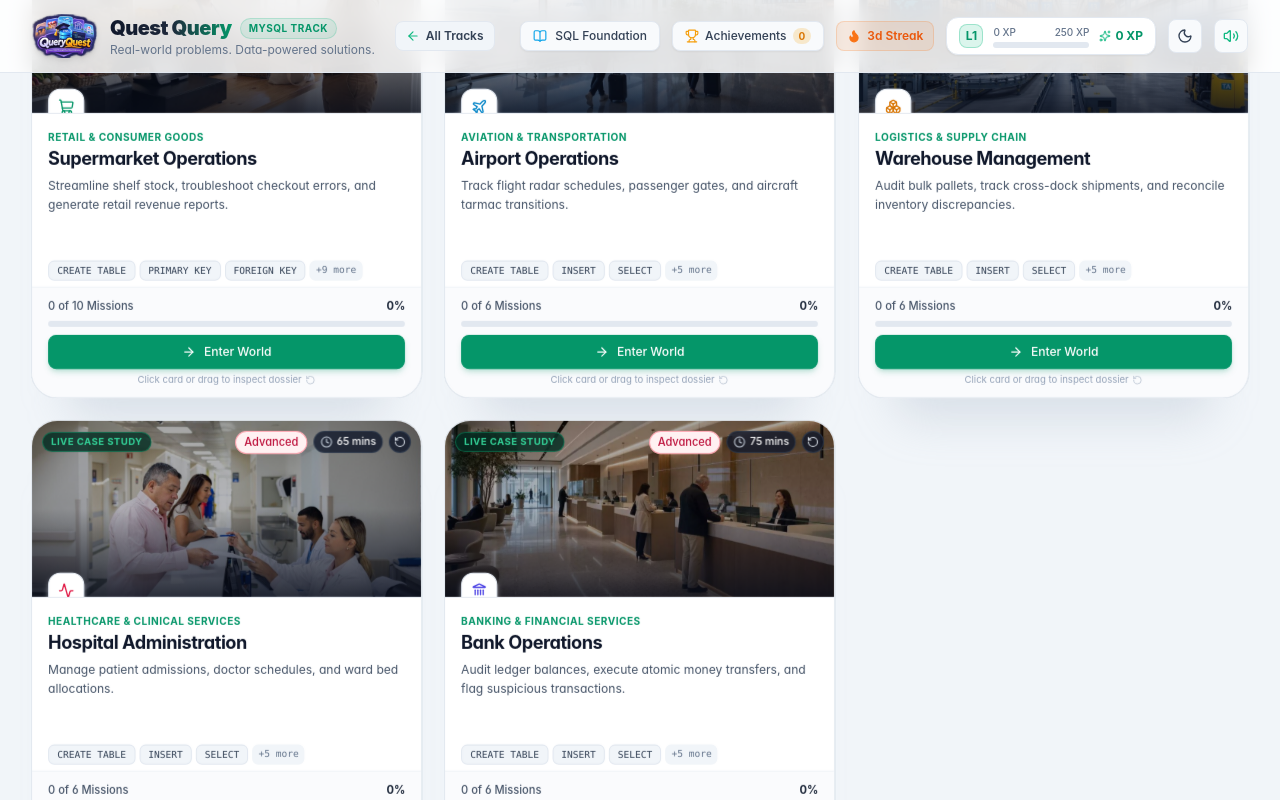
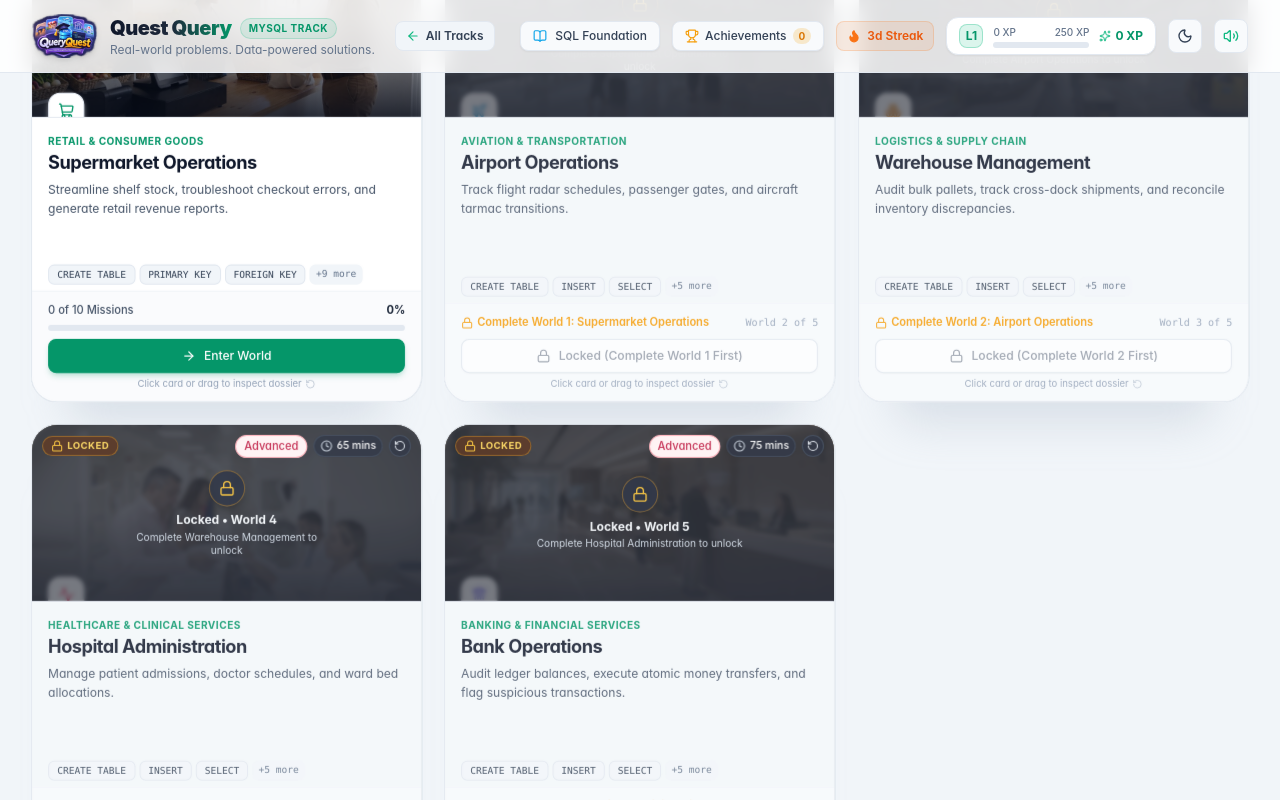
Before and after one commit to shashaank747/QueryQuest, a React (Vite) app: page / in a window 1280 px wide. Both pictures are taken after a click on the button "Launch Quest Query (MySQL)". Shown: the part 546-1346 px from the top of the page. Built offline with nearby package versions, Linux system fonts and the light colour scheme.

Commit message:
feat(worlds): sequential world progression and locking system

```diff
--- a/src/components/dashboard/WorldCard.tsx
+++ b/src/components/dashboard/WorldCard.tsx
@@ -48,10 +48,14 @@ const accentColors: Record<string, { light: string; dark: string; border: string
 };
 
 export const WorldCard: React.FC<WorldCardProps> = ({ world }) => {
-  const { setActiveWorld, worldProgress } = useWorldStore();
+  const { setActiveWorld, worldProgress, worlds, isWorldUnlocked } = useWorldStore();
   const { theme } = useThemeStore();
   const isLight = theme === 'slate-100';
   const [isFlipped, setIsFlipped] = useState(false);
+
+  const isUnlocked = isWorldUnlocked(world.id);
+  const worldIndex = worlds.findIndex((w) => w.id === world.id);
+  const prevWorld = worldIndex > 0 ? worlds[worldIndex - 1] : null;
 
   // Auto-flip back to front after 60 seconds if not turned back by the user
   useEffect(() => {
@@ -76,14 +80,13 @@ export const WorldCard: React.FC<WorldCardProps> = ({ world }) => {
   // Front Face Component
   const frontContent = (
     <div
-      className={`w-full h-full flex flex-col justify-between border rounded-[26px] overflow-hidden select-none transition-colors duration-200 ${
-        world.isAvailable
+      className={`w-full h-full flex flex-col justify-between border rounded-[26px] overflow-hidden select-none transition-colors duration-200 ${isUnlocked
           ? isLight
             ? 'bg-white border-slate-200/90 shadow-sm'
             : 'bg-slate-900 border-slate-800'
           : isLight
-          ? 'bg-slate-100/80 border-slate-200 opacity-90'
-          : 'bg-slate-900/60 border-slate-800/80 opacity-85'
+            ? 'bg-slate-100/90 border-slate-200 opacity-85'
+            : 'bg-slate-900/60 border-slate-800/80 opacity-75'
         }`}
     >
       {/* Visual Thumbnail Cover Banner */}
@@ -92,20 +95,37 @@ export const WorldCard: React.FC<WorldCardProps> = ({ world }) => {
           <img
             src={world.thumbnailUrl}
             alt={world.name}
-            className="w-full h-full object-cover transition-transform duration-700 hover:scale-105 pointer-events-none"
+            className={`w-full h-full object-cover transition-transform duration-700 hover:scale-105 pointer-events-none ${!isUnlocked ? 'filter grayscale-[0.4] brightness-75' : ''
+              }`}
           />
           {/* Subtle gradient overlay */}
           <div className="absolute inset-0 bg-gradient-to-t from-slate-950/85 via-slate-950/30 to-black/35 pointer-events-none" />
 
+          {/* Locked State Frost Overlay */}
+          {!isUnlocked && (
+            <div className="absolute inset-0 bg-slate-950/65 backdrop-blur-[2px] flex flex-col items-center justify-center text-center p-3 pointer-events-none z-10">
+              <div className="w-9 h-9 rounded-full bg-slate-900/90 border border-amber-500/40 flex items-center justify-center text-amber-400 mb-1.5 shadow-lg shadow-black/50">
+                <Lock className="w-4 h-4" />
+              </div>
+              <span className="text-xs font-bold text-slate-100">
+                Locked &bull; World {worldIndex + 1}
+              </span>
+              <span className="text-[10px] text-slate-300 mt-0.5 max-w-[210px] leading-tight">
+                Complete {prevWorld?.name || 'Previous World'} to unlock
+              </span>
+            </div>
+          )}
+
           {/* Top badges on image */}
-          <div className="absolute top-2.5 left-2.5 right-2.5 flex items-center justify-between pointer-events-auto">
-            {world.isAvailable ? (
+          <div className="absolute top-2.5 left-2.5 right-2.5 flex items-center justify-between pointer-events-auto z-20">
+            {isUnlocked ? (
               <span className="px-2 py-0.5 rounded-full text-[9.5px] font-bold uppercase tracking-wider bg-emerald-950/80 text-emerald-400 border border-emerald-500/40 backdrop-blur-md">
                 Live Case Study
               </span>
             ) : (
-              <span className="px-2 py-0.5 rounded-full text-[9.5px] font-bold uppercase tracking-wider bg-slate-900/80 text-slate-400 border border-slate-700/50 backdrop-blur-md">
-                Roadmap Preview
+              <span className="px-2 py-0.5 rounded-full text-[9.5px] font-bold uppercase tracking-wider bg-amber-950/85 text-amber-300 border border-amber-500/40 backdrop-blur-md flex items-center gap-1">
+                <Lock className="w-3 h-3 text-amber-400" />
+                Locked
               </span>
             )}
 
@@ -135,8 +155,7 @@ export const WorldCard: React.FC<WorldCardProps> = ({ world }) => {
           {/* Floating category icon overlapping bottom edge */}
           <div className="absolute -bottom-3 left-4 pointer-events-none">
             <div
-              className={`w-9 h-9 rounded-xl flex items-center justify-center border shadow-md ${
-                isLight
+              className={`w-9 h-9 rounded-xl flex items-center justify-center border shadow-md ${isLight
                   ? `bg-white border-slate-200 ${activeColor.light} shadow-slate-200/60`
                   : `bg-slate-900 border-slate-700 ${activeColor.dark} shadow-black/50`
                 }`}
@@ -149,8 +168,7 @@ export const WorldCard: React.FC<WorldCardProps> = ({ world }) => {
         /* Fallback if no thumbnail */
         <div className="p-4 pb-0 flex items-start justify-between">
           <div
-            className={`w-9 h-9 rounded-xl flex items-center justify-center border ${
-              isLight
+            className={`w-9 h-9 rounded-xl flex items-center justify-center border ${isLight
                 ? `bg-white border-slate-200 ${activeColor.light}`
                 : `bg-slate-900 border-slate-700 ${activeColor.dark}`
               }`}
@@ -188,15 +206,13 @@ export const WorldCard: React.FC<WorldCardProps> = ({ world }) => {
             {world.industry}
           </div>
           <h3
-            className={`text-lg font-bold tracking-tight leading-snug ${
-              isLight ? 'text-slate-900' : 'text-slate-100'
+            className={`text-lg font-bold tracking-tight leading-snug ${isLight ? 'text-slate-900' : 'text-slate-100'
               }`}
           >
             {world.name}
           </h3>
           <p
-            className={`text-xs ${
-              isLight ? 'text-slate-600' : 'text-slate-400'
+            className={`text-xs ${isLight ? 'text-slate-600' : 'text-slate-400'
               } mt-1 line-clamp-2 leading-relaxed`}
           >
             {world.tagline || world.description}
@@ -208,8 +224,7 @@ export const WorldCard: React.FC<WorldCardProps> = ({ world }) => {
           {world.sqlTopics.slice(0, 3).map((topic, i) => (
             <span
               key={i}
-              className={`text-[9.5px] px-2 py-0.5 rounded-md ${
-                isLight
+              className={`text-[9.5px] px-2 py-0.5 rounded-md ${isLight
                   ? 'bg-slate-100 text-slate-700 border border-slate-200'
                   : 'bg-slate-800 text-slate-300 border border-slate-700/60'
                 } font-mono`}
@@ -219,8 +234,7 @@ export const WorldCard: React.FC<WorldCardProps> = ({ world }) => {
           ))}
           {world.sqlTopics.length > 3 && (
             <span
-              className={`text-[9.5px] px-1.5 py-0.5 rounded-md ${
-                isLight ? 'bg-slate-100 text-slate-500' : 'bg-slate-800 text-slate-500'
+              className={`text-[9.5px] px-1.5 py-0.5 rounded-md ${isLight ? 'bg-slate-100 text-slate-500' : 'bg-slate-800 text-slate-500'
                 } font-mono`}
             >
               +{world.sqlTopics.length - 3} more
@@ -231,21 +245,19 @@ export const WorldCard: React.FC<WorldCardProps> = ({ world }) => {
 
       {/* Footer & Primary Action */}
       <div
-        className={`px-4 py-2.5 border-t ${
-          isLight ? 'border-slate-100 bg-slate-50/70' : 'border-slate-800/60 bg-slate-950/30'
+        className={`px-4 py-2.5 border-t ${isLight ? 'border-slate-100 bg-slate-50/70' : 'border-slate-800/60 bg-slate-950/30'
           }`}
       >
-        {world.isAvailable ? (
+        {isUnlocked ? (
           <div>
             <div
-              className={`flex items-center justify-between text-[11px] ${
-                isLight ? 'text-slate-600' : 'text-slate-400'
+              className={`flex items-center justify-between text-[11px] ${isLight ? 'text-slate-600' : 'text-slate-400'
                 } mb-1.5`}
             >
               <span className="font-medium">
                 {progress.isCompleted ? (
                   <span className="text-emerald-600 dark:text-emerald-400 font-semibold flex items-center gap-1">
-                    <CheckCircle2 className="w-3 h-3" /> All 10 Missions Completed
+                    <CheckCircle2 className="w-3 h-3" /> All {progress.totalMissionsCount} Missions Completed
                   </span>
                 ) : (
                   `${progress.completedMissionsCount} of ${progress.totalMissionsCount} Missions`
@@ -258,8 +270,7 @@ export const WorldCard: React.FC<WorldCardProps> = ({ world }) => {
 
             {/* Progress Bar */}
             <div
-              className={`w-full h-1.5 ${
-                isLight ? 'bg-slate-200' : 'bg-slate-800'
+              className={`w-full h-1.5 ${isLight ? 'bg-slate-200' : 'bg-slate-800'
                 } rounded-full overflow-hidden mb-2`}
             >
               <div
@@ -281,17 +292,22 @@ export const WorldCard: React.FC<WorldCardProps> = ({ world }) => {
         ) : (
           <div>
             <div
-              className={`flex items-center justify-between text-[11px] ${
-                isLight ? 'text-slate-500' : 'text-slate-500'
+              className={`flex items-center justify-between text-[11px] ${isLight ? 'text-slate-500' : 'text-slate-400'
                 } mb-2`}
             >
-              <span className="flex items-center gap-1">
-                <Lock className="w-3 h-3" /> Coming in Next Phase
+              <span className="flex items-center gap-1 text-amber-500 font-semibold">
+                <Lock className="w-3 h-3 text-amber-500" /> Complete World {worldIndex}: {prevWorld?.name || 'Previous World'}
               </span>
-              <span className="font-mono text-[10px]">Roadmap</span>
+              <span className="font-mono text-[10px] text-slate-400">World {worldIndex + 1} of {worlds.length}</span>
             </div>
-            <Button variant="secondary" className="w-full py-1.5 text-xs" disabled data-no-flip>
-              Preview Only
+            <Button
+              variant="secondary"
+              className="w-full py-1.5 text-xs opacity-60 cursor-not-allowed"
+              disabled
+              data-no-flip
+              icon={<Lock className="w-3.5 h-3.5" />}
+            >
+              Locked (Complete World {worldIndex} First)
             </Button>
           </div>
         )}
@@ -308,8 +324,7 @@ export const WorldCard: React.FC<WorldCardProps> = ({ world }) => {
   // Back Face Component (Full Dossier & Architecture Specs)
   const backContent = (
     <div
-      className={`w-full h-full flex flex-col justify-between p-4 border rounded-[26px] overflow-hidden select-none transition-colors duration-200 ${
-        isLight
+      className={`w-full h-full flex flex-col justify-between p-4 border rounded-[26px] overflow-hidden select-none transition-colors duration-200 ${isLight
           ? 'bg-gradient-to-br from-white via-slate-50 to-slate-100/90 border-slate-200 text-slate-800'
           : 'bg-gradient-to-br from-slate-900 via-slate-900/95 to-slate-950 border-slate-800 text-slate-100'
         }`}
@@ -354,8 +369,7 @@ export const WorldCard: React.FC<WorldCardProps> = ({ world }) => {
       <div className="flex-1 flex flex-col justify-between my-2 overflow-hidden">
         {/* Scenario Background */}
         <div
-          className={`p-2 rounded-xl border text-xs leading-relaxed ${
-            isLight
+          className={`p-2 rounded-xl border text-xs leading-relaxed ${isLight
               ? 'bg-slate-100/70 border-slate-200 text-slate-700'
               : 'bg-slate-950/60 border-slate-800 text-slate-300'
             }`}
@@ -390,8 +404,7 @@ export const WorldCard: React.FC<WorldCardProps> = ({ world }) => {
             {world.sqlTopics.slice(0, 8).map((topic, idx) => (
               <span
                 key={idx}
-                className={`text-[9.5px] px-1.5 py-0.5 rounded font-mono border ${
-                  isLight
+                className={`text-[9.5px] px-1.5 py-0.5 rounded font-mono border ${isLight
                     ? 'bg-white border-slate-200 text-slate-700'
                     : 'bg-slate-800/80 border-slate-700/60 text-slate-300'
                   }`}
@@ -401,8 +414,7 @@ export const WorldCard: React.FC<WorldCardProps> = ({ world }) => {
             ))}
             {world.sqlTopics.length > 8 && (
               <span
-                className={`text-[9.5px] px-1.5 py-0.5 rounded font-mono border ${
-                  isLight
+                className={`text-[9.5px] px-1.5 py-0.5 rounded font-mono border ${isLight
                     ? 'bg-slate-100 border-slate-200 text-slate-500'
                     : 'bg-slate-800 border-slate-700 text-slate-400'
                   }`}
@@ -416,11 +428,10 @@ export const WorldCard: React.FC<WorldCardProps> = ({ world }) => {
 
       {/* Dossier Footer Actions */}
       <div
-        className={`pt-2 border-t ${
-          isLight ? 'border-slate-200' : 'border-slate-800'
+        className={`pt-2 border-t ${isLight ? 'border-slate-200' : 'border-slate-800'
           }`}
       >
-        {world.isAvailable ? (
+        {isUnlocked ? (
           <Button
             variant="primary"
             className="w-full py-1.5 text-xs"
@@ -431,8 +442,14 @@ export const WorldCard: React.FC<WorldCardProps> = ({ world }) => {
             {progress.completedMissionsCount > 0 ? 'Resume Operations' : 'Enter World'}
           </Button>
         ) : (
-          <Button variant="secondary" className="w-full py-1.5 text-xs" disabled data-no-flip>
-            <Lock className="w-3 h-3 mr-1" /> Preview Only (Coming Soon)
+          <Button
+            variant="secondary"
+            className="w-full py-1.5 text-xs opacity-60 cursor-not-allowed"
+            disabled
+            data-no-flip
+            icon={<Lock className="w-3.5 h-3.5" />}
+          >
+            Locked &bull; Complete {prevWorld?.name || 'Previous World'}
           </Button>
         )}
       </div>
--- a/src/components/dashboard/WorldGrid.tsx
+++ b/src/components/dashboard/WorldGrid.tsx
@@ -6,15 +6,15 @@ import { WorldCard } from './WorldCard';
 import { Sparkles, ArrowLeft, Database } from 'lucide-react';
 
 export const WorldGrid: React.FC = () => {
-  const { worlds } = useWorldStore();
+  const { worlds, isWorldUnlocked } = useWorldStore();
   const { theme } = useThemeStore();
   const { setSelectedTrack } = useTrackStore();
-  const [filter, setFilter] = useState<'all' | 'available'>('all');
+  const [filter, setFilter] = useState<'all' | 'unlocked'>('all');
 
   const isLight = theme === 'slate-100';
 
   const filteredWorlds =
-    filter === 'available' ? worlds.filter((w) => w.isAvailable) : worlds;
+    filter === 'unlocked' ? worlds.filter((w) => isWorldUnlocked(w.id)) : worlds;
 
   return (
     <div className="max-w-7xl mx-auto px-4 sm:px-8 py-6 sm:py-10">
@@ -43,9 +43,9 @@ export const WorldGrid: React.FC = () => {
 
       {/* Hero Section */}
       <div className="mb-10 text-center max-w-3xl mx-auto">
-        <div className="inline-flex items-center gap-2 px-3 py-1 rounded-full bg-cyan-500/10 border border-cyan-500/20 text-cyan-600 dark:text-cyan-400 text-xs font-semibold mb-4">
+        <div className="inline-flex items-center gap-2 px-3.5 py-1.5 rounded-full bg-cyan-500/10 border border-cyan-500/20 text-cyan-600 dark:text-cyan-400 text-xs font-semibold mb-4">
           <Sparkles className="w-3.5 h-3.5" />
-          <span>MySQL Track &bull; 5 Interactive Business Case Studies</span>
+          <span>Progressive World Unlock &bull; Complete World 1 (Supermarket) to unlock next industries</span>
         </div>
         <h1
           className={`text-3xl sm:text-5xl font-black tracking-tight ${isLight ? 'text-slate-900' : 'text-white'
@@ -75,15 +75,15 @@ export const WorldGrid: React.FC = () => {
             All Industry Worlds ({worlds.length})
           </button>
           <button
-            onClick={() => setFilter('available')}
-            className={`px-4 py-2 rounded-xl text-xs font-semibold transition-all ${filter === 'available'
+            onClick={() => setFilter('unlocked')}
+            className={`px-4 py-2 rounded-xl text-xs font-semibold transition-all ${filter === 'unlocked'
               ? 'bg-emerald-600 text-white shadow-md shadow-emerald-600/20'
               : isLight
                 ? 'bg-white text-slate-600 hover:text-slate-900 border border-slate-200 shadow-sm'
                 : 'bg-slate-900 text-slate-400 hover:text-slate-200 border border-slate-800'
               }`}
           >
-            Playable Now (All 5 Worlds)
+            Unlocked Worlds ({worlds.filter((w) => isWorldUnlocked(w.id)).length})
           </button>
         </div>
       </div>
--- a/src/components/workspace/WorkspaceLayout.tsx
+++ b/src/components/workspace/WorkspaceLayout.tsx
@@ -53,7 +53,7 @@ const getInitialRightWidth = (): number => {
 };
 
 export const WorkspaceLayout: React.FC = () => {
-  const { activeWorld } = useWorldStore();
+  const { activeWorld, worlds, setActiveWorld } = useWorldStore();
   const { initializeForWorld } = useSqlStore();
   const { theme } = useThemeStore();
   const isLight = theme === 'slate-100';
@@ -62,6 +62,12 @@ export const WorkspaceLayout: React.FC = () => {
     isWorldCompletedModalOpen,
     closeWorldCompletedModal,
   } = useMissionStore();
+
+  const currentWorldIndex = activeWorld ? worlds.findIndex((w) => w.id === activeWorld.id) : -1;
+  const nextWorld =
+    currentWorldIndex >= 0 && currentWorldIndex < worlds.length - 1
+      ? worlds[currentWorldIndex + 1]
+      : null;
 
   const [activeMobileTab, setActiveMobileTab] = useState<'mission' | 'editor' | 'schema'>('editor');
   const [isReportOpen, setIsReportOpen] = useState(false);
@@ -344,17 +350,31 @@ export const WorkspaceLayout: React.FC = () => {
             >
               Inspect Final Business Report
             </Button>
+            {nextWorld ? (
               <Button
                 variant="primary"
                 size="md"
                 onClick={() => {
                   closeWorldCompletedModal();
-                useWorldStore.getState().setActiveWorld(null);
+                  setActiveWorld(nextWorld.id);
                 }}
                 icon={<ArrowRight className="w-4 h-4" />}
               >
-              Next Industry World
+                Launch Next World: {nextWorld.name} &rarr;
               </Button>
+            ) : (
+              <Button
+                variant="primary"
+                size="md"
+                onClick={() => {
+                  closeWorldCompletedModal();
+                  setActiveWorld(null);
+                }}
+                icon={<ArrowRight className="w-4 h-4" />}
+              >
+                Back to Dashboard (All Mastered!)
+              </Button>
+            )}
           </div>
         </div>
       </Modal>
--- a/src/stores/useWorldStore.ts
+++ b/src/stores/useWorldStore.ts
@@ -2,6 +2,7 @@ import { create } from 'zustand';
 import { WorldDefinition, WorldProgress } from '../types/world';
 import { WORLDS_REGISTRY, getWorldById } from '../modules/worlds/registry';
 import { persistenceService } from '../services/persistence/db-store';
+import { useUserStore } from './useUserStore';
 
 interface WorldState {
   worlds: WorldDefinition[];
@@ -10,6 +11,7 @@ interface WorldState {
   setActiveWorld: (worldId: string | null) => void;
   refreshWorldProgress: (worldId: string) => Promise<void>;
   initWorlds: () => Promise<void>;
+  isWorldUnlocked: (worldId: string) => boolean;
 }
 
 export const useWorldStore = create<WorldState>((set, get) => ({
@@ -17,9 +19,39 @@ export const useWorldStore = create<WorldState>((set, get) => ({
   activeWorld: null,
   worldProgress: {},
 
+  isWorldUnlocked: (worldId: string): boolean => {
+    const { worlds, worldProgress } = get();
+    const index = worlds.findIndex((w) => w.id === worldId);
+    if (index <= 0) return true; // World 1 is always unlocked
+
+    const prevWorld = worlds[index - 1];
+    if (!prevWorld) return false;
+
+    // Check if previous world is completed in worldProgress
+    if (worldProgress[prevWorld.id]?.isCompleted) {
+      return true;
+    }
+
+    // Check if previous world is marked completed in user profile
+    try {
+      const { profile } = useUserStore.getState();
+      if (profile?.completedWorlds?.includes(prevWorld.id)) {
+        return true;
+      }
+    } catch {
+      // User store fallback
+    }
+
+    return false;
+  },
+
   setActiveWorld: (worldId: string | null) => {
     if (!worldId) {
       set({ activeWorld: null });
+      return;
+    }
+    // Only allow setting active world if it is unlocked
+    if (!get().isWorldUnlocked(worldId)) {
       return;
     }
     const world = getWorldById(worldId);
```
Also changed, not shown: 1 other file (tests, documents, lock files or other folders). Lines whose indentation alone changed are shown as unchanged.
